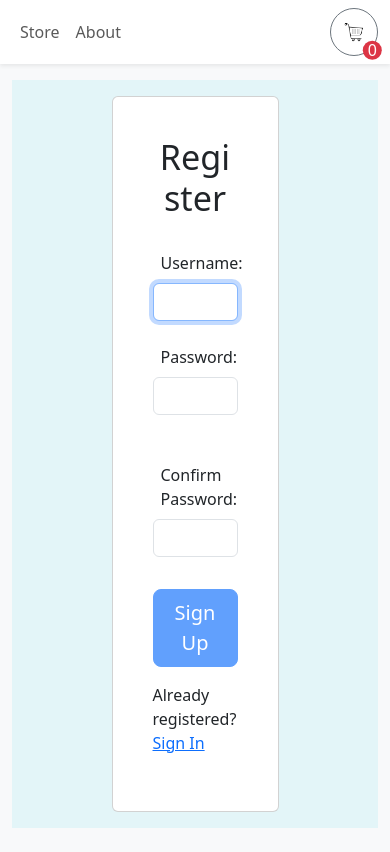
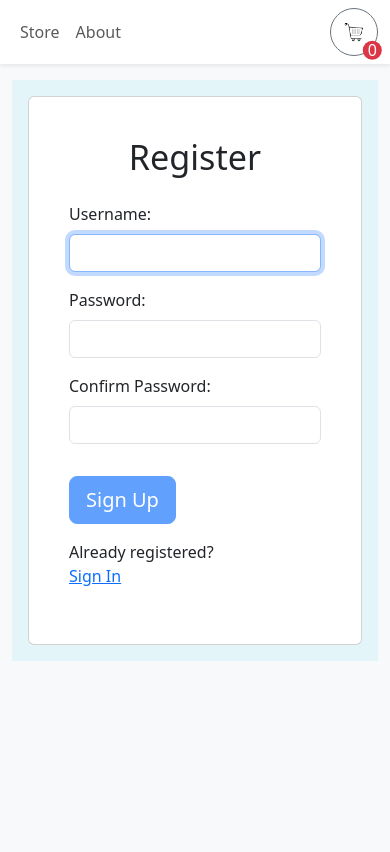
Before and after one commit to AuroraHusong/TS_shoppingCart, a React (Vite) app: page / in a window 390 px wide. Built offline with nearby package versions, Linux system fonts and the light colour scheme.

Commit message:
added mobile functionality

```diff
--- a/src/pages/Register.tsx
+++ b/src/pages/Register.tsx
@@ -66,109 +66,69 @@ export function Register(){
 
         <section>
             <p ref={errRef} className={errMsg ? "errmsg" : "offscreen"} aria-live="assertive">{errMsg}</p>
-            <Container className="d-flex justify-content-center align-items-center p-3" style={{width:'100%', backgroundColor:'#E3F5F8'}}>
-            <Card className="p-4 "style={{width:'50%', height:'60%'}}>
+            <Container className="d-flex justify-content-center align-items-center p-3" style={{ width: '100%', backgroundColor: '#E3F5F8' }}>
+  <Card className="p-4" style={{ width: '100%', maxWidth: '500px' }}>
     <Card.Body>
       <h1 className="text-center mb-4 display-4">Register</h1>
       <form onSubmit={handleSubmit}>
-
-                <label htmlFor="username" className="m-2">
-                    Username:
-                </label>
-                <span className={validName ? "valid m-2 text-success" : "visually-hidden"}>
-                     <FontAwesomeIcon icon={faCheck} />
-                </span>
-                <span className={validName || !user ? "visually-hidden" : "invalid m-2 text-danger"}>
-                     <FontAwesomeIcon icon={faTimes} />
-                </span>
-                <input className="form-control mb-3"
+        <div className="mb-3">
+          <label htmlFor="username" className="form-label">Username:</label>
+          <input
+            className="form-control"
             type="text"
             id="username"
             ref={userRef}
             autoComplete="off"
-                    onChange={(e)=> setUser(e.target.value)}
+            onChange={(e) => setUser(e.target.value)}
             required
             aria-invalid={validName ? "false" : true}
             aria-describedby="uidnote"
             onFocus={() => setUserFocus(true)}
             onBlur={() => setUserFocus(false)}
           />
-
           <p id="uidnote" className={userFocus && user && !validName ? "instructions form-text text-muted" : "visually-hidden d-none"}>
-                        <FontAwesomeIcon icon={faInfoCircle} />{" "}
-                        7 to 24 characters.<br />
-                        Must begin with a letter.<br />
-                        Letters, numbers, underscores, and hyphens allowed.
+            <FontAwesomeIcon icon={faInfoCircle} /> 7 to 24 characters. Must begin with a letter. Letters, numbers, underscores, and hyphens allowed.
           </p>
-                <div className="row">
-                <div className="col mb-4">
-                <label htmlFor="password" className="m-2">
-                    Password:
-
-                </label>
-                <span className={validPwd ? "valid m-2" : "visually-hidden text-success"}>
-                    <FontAwesomeIcon icon={faCheck} />
-                </span>
-                <span className={validPwd || !pwd ? "visually-hidden" : "invalid m-2 text-danger"}>
-                    <FontAwesomeIcon icon={faTimes} />
-                </span>
+        </div>
+        <div className="mb-3">
+          <label htmlFor="password" className="form-label">Password:</label>
           <input
-                    className="form-control mb-3"
+            className="form-control"
             type="password"
             id="password"
-                    onChange={(e)=> setPwd(e.target.value)}
+            onChange={(e) => setPwd(e.target.value)}
             required
             aria-invalid={validPwd ? "false" : true}
             aria-describedby="pwdnote"
             onFocus={() => setPwdFocus(true)}
             onBlur={() => setPwdFocus(false)}
           />
-
           <p id="pwdnote" className={pwdFocus && !validPwd ? "instructions form-text text-muted" : "visually-hidden d-none"}>
-                        <FontAwesomeIcon icon={faInfoCircle} /> {" "}
-                        8 to 24 characters.<br />
-                        Must include uppercase and lowercase letters, a number, and a special character.<br />
-                        Letters, numbers, underscores, and hyphens allowed.<br />
-                        Allowed special characters:
-                        <span aria-label="exclamation mark">!</span>
-                        <span aria-label="at symbol">@</span>
-                        <span aria-label="hashtag">#</span>
-                        <span aria-label="percent">%</span>
+            <FontAwesomeIcon icon={faInfoCircle} /> 8 to 24 characters. Must include uppercase and lowercase letters, a number, and a special character. Letters, numbers, underscores, and hyphens allowed. Allowed special characters: <span aria-label="exclamation mark">!</span><span aria-label="at symbol">@</span><span aria-label="hashtag">#</span><span aria-label="percent">%</span>
           </p>
         </div>
-            </div>
-
-                <label htmlFor="confirm_pwd" className="m-2">
-                    Confirm Password:
-                </label>
-                <span className={validMatch && matchPwd ? "valid m-2" : "visually-hidden text-success"}>
-                    <FontAwesomeIcon icon={faCheck} />
-                </span>
-                <span className={validMatch || !matchPwd ? "visually-hidden" : "invalid m-2 text-danger"}>
-                    <FontAwesomeIcon icon={faTimes} />
-                </span>
+        <div className="mb-3">
+          <label htmlFor="confirm_pwd" className="form-label">Confirm Password:</label>
           <input
-                    className="form-control mb-3"
+            className="form-control"
             type="password"
             id="confirm_pwd"
-                    onChange={(e)=> setMatchPwd(e.target.value)}
+            onChange={(e) => setMatchPwd(e.target.value)}
             required
             aria-invalid={validMatch ? "false" : true}
             aria-describedby="confirmnote"
             onFocus={() => setMatchFocus(true)}
             onBlur={() => setMatchFocus(false)}
           />
-
           <p id="confirmNote" className={matchFocus && !validMatch ? "instructions form-text text-muted" : "visually-hidden d-none"}>
-                        <FontAwesomeIcon icon={faInfoCircle} /> {" "}
-                        Needs to match the above password
+            <FontAwesomeIcon icon={faInfoCircle} /> Needs to match the above password
           </p>
-
-                    <button className="btn btn-primary btn-lg btn-block mt-3 mb-3"disabled={!validName || !validPwd || !validMatch ? true : false}>
+        </div>
+        <button className="btn btn-primary btn-lg btn-block mt-3" disabled={!validName || !validPwd || !validMatch ? true : false}>
           Sign Up
         </button>
       </form>
-            <p>
+      <p className="mt-3">
         Already registered?<br />
         <span className="line">
           <a href="#">Sign In</a>
```
Lines whose indentation alone changed are shown as unchanged.
